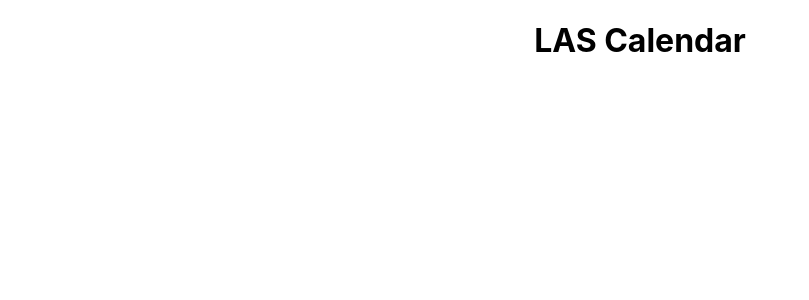
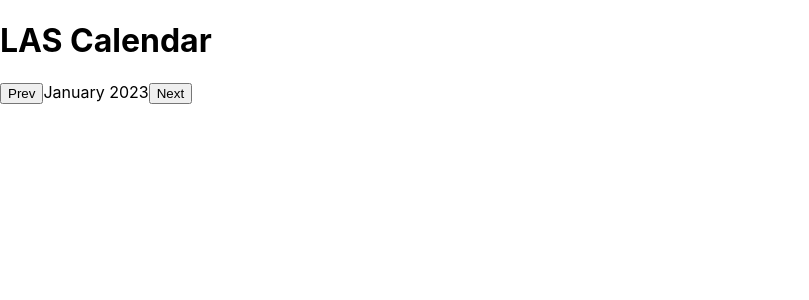
Before and after one commit to TEkdahl92/LAS, a React (Create React App) app: page / in a window 1280 px wide. Shown: the top 300 px of the page, without its empty margins (0-809 px from the left). Built offline with nearby package versions, Linux system fonts and the light colour scheme.

Commit message:
added a basic calendar component

```diff
--- a/src/App.css
+++ b/src/App.css
@@ -1,4 +1,4 @@
-.App {
+.Calendar {
   text-align: center;
 }
 
--- a/src/App.tsx
+++ b/src/App.tsx
@@ -1,10 +1,13 @@
 import React from 'react';
 import './App.css';
+import Calendar from './Calendar';
+
 
 function App() {
   return (
-    <div className="App">
+    <div>
       <h1>LAS Calendar</h1>
+      <Calendar />
     </div>
   );
 }
--- /dev/null
+++ b/src/Calendar.tsx
@@ -0,0 +1,56 @@
+import React, { useState } from 'react';
+
+interface CalendarProps {}
+
+interface Month {
+  name: string;
+  days: number;
+}
+
+const months: Month[] = [
+  { name: 'January', days: 31 },
+  { name: 'February', days: 28 },
+  { name: 'March', days: 31 },
+  { name: 'April', days: 30 },
+  { name: 'May', days: 31 },
+  { name: 'June', days: 30 },
+  { name: 'July', days: 31 },
+  { name: 'August', days: 31 },
+  { name: 'September', days: 30 },
+  { name: 'October', days: 31 },
+  { name: 'November', days: 30 },
+  { name: 'December', days: 31 },
+];
+
+const Calendar: React.FC<CalendarProps> = (props) => {
+  const [monthIndex, setMonthIndex] = useState(new Date().getMonth());
+  const [year, setYear] = useState(new Date().getFullYear());
+
+  const handlePrevClick = () => {
+    if (monthIndex === 0) {
+      setMonthIndex(11);
+      setYear(year - 1);
+    } else {
+      setMonthIndex(monthIndex - 1);
+    }
+  };
+
+  const handleNextClick = () => {
+    if (monthIndex === 11) {
+      setMonthIndex(0);
+      setYear(year + 1);
+    } else {
+      setMonthIndex(monthIndex + 1);
+    }
+  };
+
+  return (
+    <div>
+      <button onClick={handlePrevClick}>Prev</button>
+      <span>{months[monthIndex].name} {year}</span>
+      <button onClick={handleNextClick}>Next</button>
+    </div>
+  );
+};
+
+export default Calendar;
```
